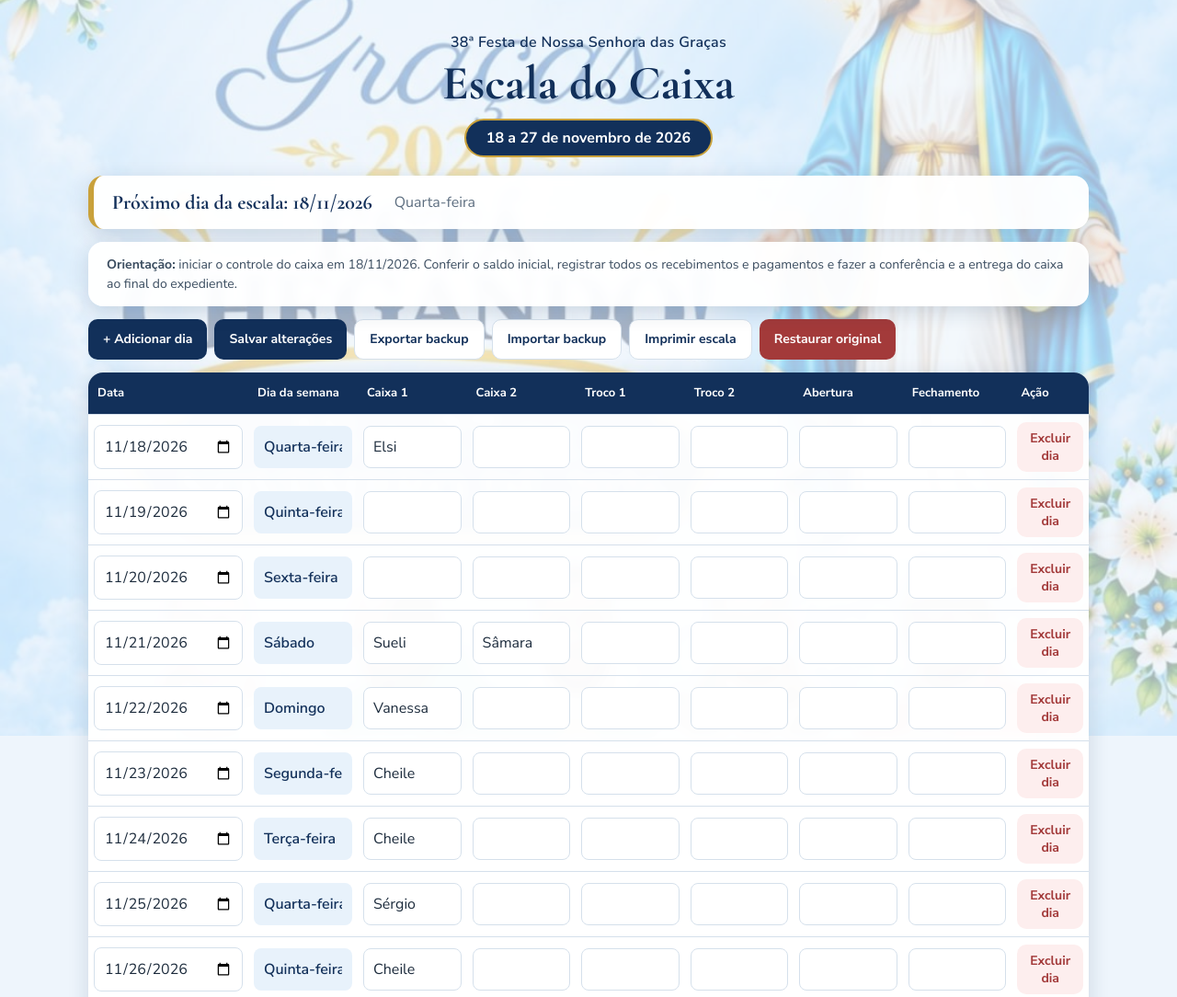
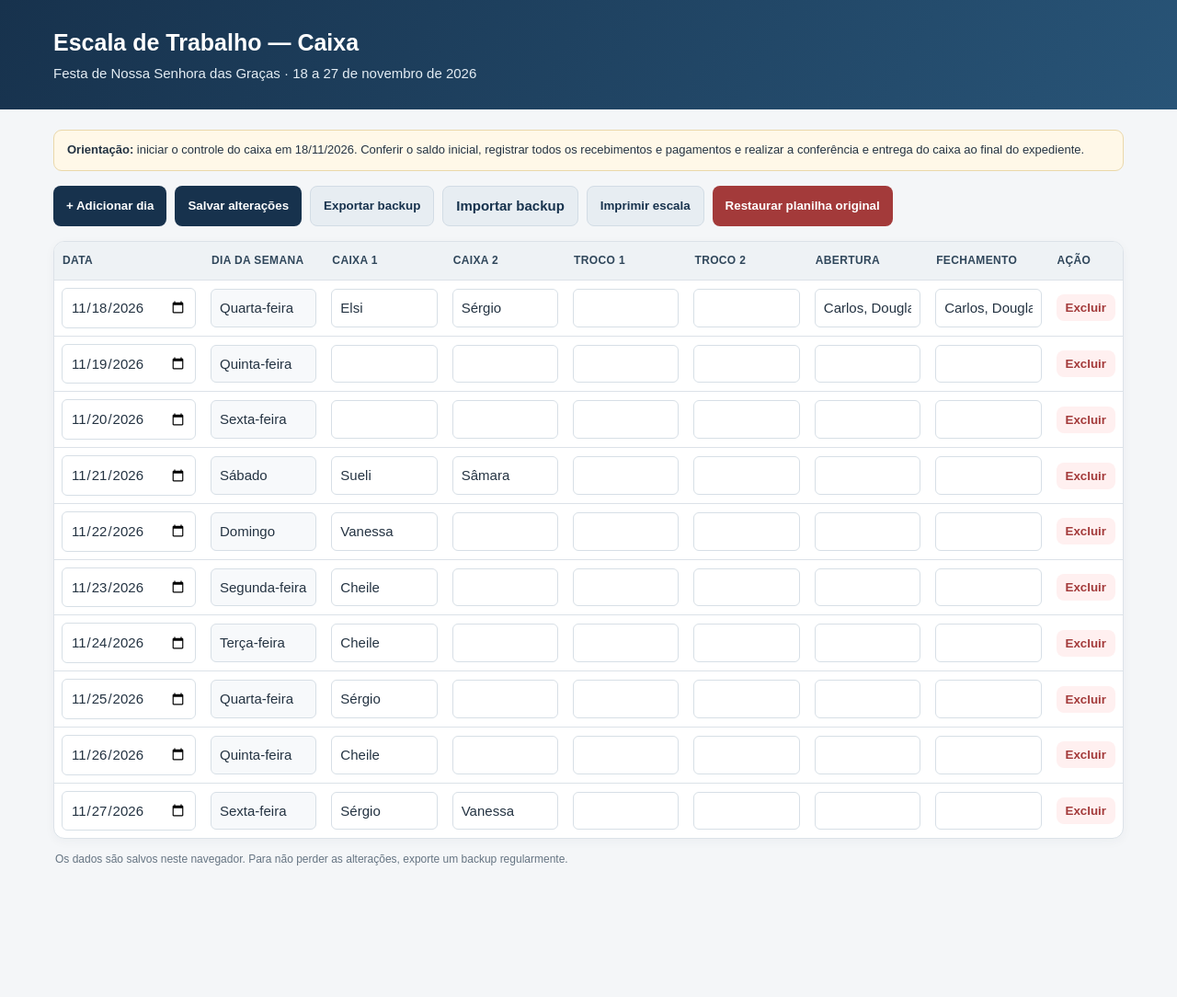
Before and after one commit to Carlos-1210/escala-caixa, a plain HTML site: page index.html in a window 1280 px wide. Shown: the top 1084 px of the page at 92% size. After the commit the page ends 974 px from the top, so only its background shows below. Drawn offline with nearby package versions, Linux system fonts and the light colour scheme.

Commit message:
Add files via upload

```diff
--- a/index.html
+++ b/index.html
@@ -2,117 +2,47 @@
 <html lang="pt-BR">
 <head>
 <meta charset="UTF-8">
-<meta name="viewport" content="width=device-width, initial-scale=1, viewport-fit=cover">
-<meta name="theme-color" content="#12305a">
-<link rel="manifest" href="manifest.json">
-<link rel="icon" href="icon-192.png">
-<link rel="apple-touch-icon" href="icon-192.png">
-<meta name="mobile-web-app-capable" content="yes">
-<meta name="apple-mobile-web-app-capable" content="yes">
-<meta name="apple-mobile-web-app-title" content="Caixa da Festa">
-<title>Escala do Caixa — 38ª Festa de Nossa Senhora das Graças 2026</title>
-<link rel="preconnect" href="https://fonts.googleapis.com">
-<link rel="preconnect" href="https://fonts.gstatic.com" crossorigin>
-<link href="https://fonts.googleapis.com/css2?family=Cormorant+Garamond:wght@600;700&family=Nunito+Sans:wght@400;600;700&display=swap" rel="stylesheet">
+<meta name="viewport" content="width=device-width, initial-scale=1">
+<title>Controle de Caixa — Festa Nossa Senhora das Graças 2026</title>
 <style>
-:root{--navy:#12305a;--navy2:#1d4a82;--gold:#c9a13b;--sky:#e8f2fb;--ink:#1c2b3c;--muted:#5d6e80;--line:#d5e0eb;--ok:#2f7d4f;--fundo-opacidade:.30;--danger:#a33a3a}
-*{box-sizing:border-box}
-html{-webkit-text-size-adjust:100%}
-body{margin:0;font:16px/1.5 "Nunito Sans",Arial,sans-serif;color:var(--ink);min-height:100vh;
- padding:env(safe-area-inset-top) 0 env(safe-area-inset-bottom)}
-/* Imagem de fundo fixa (funciona também no iPhone) */
-body{background:#eef5fc}
-body::before{content:"";position:fixed;inset:0;z-index:-1;opacity:var(--fundo-opacidade);
- background:url("fundo.jpg") center 22%/cover no-repeat}
-.wrap{max-width:1120px;margin:0 auto;padding:0 16px}
-header{padding:34px 0 20px;text-align:center;color:var(--navy)}
-header .ed{margin:0;font-weight:600;letter-spacing:.02em}
-header h1{font:700 clamp(30px,6vw,52px)/1.05 "Cormorant Garamond",Georgia,serif;margin:6px 0 10px}
-header .dt{display:inline-block;background:var(--navy);color:#fff;border:2px solid var(--gold);border-radius:999px;padding:7px 22px;font-weight:700;color:#fff}
-.panel{background:rgba(255,255,255,.95);border-radius:16px;box-shadow:0 6px 22px rgba(18,48,90,.16);backdrop-filter:blur(6px);-webkit-backdrop-filter:blur(6px)}
-.today{display:flex;flex-wrap:wrap;gap:6px 24px;align-items:center;padding:16px 20px;margin-bottom:14px;border-left:6px solid var(--gold)}
-.today strong{font:700 22px "Cormorant Garamond",Georgia,serif;color:var(--navy)}
-.today span{color:var(--muted)}
-.guide{padding:14px 20px;margin-bottom:14px;font-size:14px;color:#3b4d60}
-.toolbar{display:flex;flex-wrap:wrap;gap:8px;margin-bottom:14px}
-button,.filelabel{font:700 14px "Nunito Sans",Arial,sans-serif;border:0;border-radius:10px;padding:11px 16px;cursor:pointer;background:var(--navy);color:#fff;min-height:44px;display:inline-flex;align-items:center;justify-content:center}
-button:hover,.filelabel:hover{background:var(--navy2)}
-button.sec,.filelabel{background:#fff;color:var(--navy);border:1px solid var(--line)}
-button.sec:hover,.filelabel:hover{background:var(--sky)}
-button.danger{background:var(--danger)}
-.filelabel input{display:none}
-:focus-visible{outline:3px solid var(--gold);outline-offset:2px}
-.tablewrap{overflow:hidden}
-table{width:100%;border-collapse:collapse}
-th{background:var(--navy);color:#fff;text-align:left;font-size:13px;padding:13px 10px;font-weight:700}
-td{padding:8px 6px;border-top:1px solid var(--line);vertical-align:middle}
-td input{width:100%;min-width:90px;border:1px solid var(--line);border-radius:8px;padding:10px;font:inherit;background:#fff;color:var(--ink)}
-td input.day{background:var(--sky);border-color:transparent;font-weight:600;color:var(--navy)}
-tr.hoje td{background:#fff7de}
-tr.hoje td input{border-color:var(--gold)}
-.badge{display:inline-block;margin-left:6px;background:var(--gold);color:#fff;border-radius:6px;padding:1px 8px;font-size:12px;font-weight:700}
-.remove{background:#fdeeee;color:var(--danger);padding:8px 12px;min-height:40px}
-.remove:hover{background:#f9d9d9}
-.empty{padding:30px;text-align:center;color:var(--muted)}
-footer{color:var(--muted);font-size:13px;margin:16px 0 34px;text-align:center}
-/* Celular: cada dia vira um cartão */
-@media(max-width:820px){
- thead{display:none}
- table,tbody,tr,td{display:block;width:100%}
- tr{padding:12px 14px;border-top:1px solid var(--line)}
- tr:first-child{border-top:0}
- td{border:0;padding:5px 0;display:grid;grid-template-columns:104px 1fr;align-items:center;gap:8px}
- td::before{content:attr(data-l);font-weight:700;font-size:13px;color:var(--navy)}
- td.actions{display:block;padding-top:8px}
- td.actions::before{content:none}
- .remove{width:100%}
- .toolbar button,.filelabel{flex:1 1 45%}
- .today strong{font-size:20px}
-}
-@media print{
- body::before{display:none}body{background:#fff}header,footer{color:#000}
- header .dt{background:none;color:#000;border-color:#000}
- .toolbar,.actions,th:last-child,.guide{display:none!important}
- .panel{box-shadow:none;backdrop-filter:none}
- td input{border:0;padding:4px}
-}
-@media(prefers-reduced-motion:reduce){*{transition:none!important}}
+:root{--navy:#17324d;--gold:#c49a42;--bg:#f4f6f8;--line:#dce2e8;--ink:#243342}
+*{box-sizing:border-box}body{margin:0;background:var(--bg);font:15px/1.45 Arial,sans-serif;color:var(--ink)}
+header{background:linear-gradient(120deg,#17324d,#285477);color:white;padding:28px 20px}
+.wrap{max-width:1200px;margin:auto;padding:0 18px}header h1{margin:0 0 5px;font-size:25px}header p{margin:0;color:#e4edf4}
+main{max-width:1200px;margin:22px auto;padding:0 18px}.toolbar{display:flex;flex-wrap:wrap;gap:9px;margin-bottom:16px}
+button,.filelabel{border:0;border-radius:8px;padding:10px 14px;font-weight:700;cursor:pointer;background:var(--navy);color:white}
+button.secondary,.filelabel{background:#e7edf2;color:var(--navy);border:1px solid #d2dce5}
+button.danger{background:#a33a3a}.filelabel input{display:none}
+.notice{background:#fff8e8;border:1px solid #ead8aa;padding:12px 14px;border-radius:9px;margin:0 0 16px;font-size:13px}
+.card{background:white;border:1px solid var(--line);border-radius:12px;overflow:hidden;box-shadow:0 3px 12px #17324d0a}
+.tablewrap{overflow-x:auto}table{width:100%;border-collapse:collapse;min-width:980px}th{background:#eef2f5;color:#30475b;text-align:left;font-size:12px;text-transform:uppercase;letter-spacing:.03em;padding:12px 9px}
+td{padding:8px;border-top:1px solid var(--line);vertical-align:middle}td input{width:100%;min-width:100px;border:1px solid #d7dfe6;border-radius:6px;padding:9px;font:inherit;color:var(--ink);background:#fff}
+td input[type=date]{min-width:140px}td .day{background:#f7f9fb}
+.actions{white-space:nowrap} .remove{background:#fff0f0;color:#a33a3a;padding:7px 10px}
+footer{color:#657482;font-size:12px;margin:14px 2px 30px}.empty{padding:30px;text-align:center;color:#667}
+@media(max-width:600px){header h1{font-size:21px}.toolbar button,.filelabel{flex:1;text-align:center}}
 </style>
 </head>
 <body>
-<header><div class="wrap">
- <p class="ed">38ª Festa de Nossa Senhora das Graças</p>
- <h1>Escala do Caixa</h1>
- <span class="dt">18 a 27 de novembro de 2026</span>
-</div></header>
-
-<main class="wrap">
- <section class="panel today" id="today" aria-live="polite"></section>
- <section class="panel guide"><strong>Orientação:</strong> iniciar o controle do caixa em 18/11/2026. Conferir o saldo inicial, registrar todos os recebimentos e pagamentos e fazer a conferência e a entrega do caixa ao final do expediente.</section>
-
+<header><div class="wrap"><h1>Escala de Trabalho — Caixa</h1><p>Festa de Nossa Senhora das Graças · 18 a 27 de novembro de 2026</p></div></header>
+<main>
+<div class="notice"><strong>Orientação:</strong> iniciar o controle do caixa em 18/11/2026. Conferir o saldo inicial, registrar todos os recebimentos e pagamentos e realizar a conferência e entrega do caixa ao final do expediente.</div>
 <div class="toolbar">
 <button id="add">+ Adicionar dia</button>
 <button id="save">Salvar alterações</button>
-  <button class="sec" id="export">Exportar backup</button>
+<button class="secondary" id="export">Exportar backup</button>
 <label class="filelabel">Importar backup<input type="file" id="import" accept=".json,application/json"></label>
-  <button class="sec" id="print">Imprimir escala</button>
-  <button class="danger" id="reset">Restaurar original</button>
+<button class="secondary" id="print">Imprimir escala</button>
+<button class="danger" id="reset">Restaurar planilha original</button>
 </div>
-
- <section class="panel tablewrap">
-  <table>
-   <thead><tr><th>Data</th><th>Dia da semana</th><th>Caixa 1</th><th>Caixa 2</th><th>Troco 1</th><th>Troco 2</th><th>Abertura</th><th>Fechamento</th><th>Ação</th></tr></thead>
-   <tbody id="rows"></tbody>
-  </table>
-  <div id="empty" class="empty" hidden>Nenhum dia cadastrado. Toque em “Adicionar dia”.</div>
- </section>
+<section class="card"><div class="tablewrap"><table>
+<thead><tr><th>Data</th><th>Dia da semana</th><th>Caixa 1</th><th>Caixa 2</th><th>Troco 1</th><th>Troco 2</th><th>Abertura</th><th>fechamento</th><th>Ação</th></tr></thead>
+<tbody id="rows"></tbody></table></div><div id="empty" class="empty" hidden>Nenhum dia cadastrado. Clique em “Adicionar dia”.</div></section>
+<footer>Os dados são salvos neste navegador. Para não perder as alterações, exporte um backup regularmente.</footer>
 </main>
-<footer class="wrap">Os dados ficam salvos neste aparelho. Exporte um backup com frequência para não perder as alterações.</footer>
-
 <script>
-// Cada linha: [data, caixa1, caixa2, troco1, troco2, fechamento, abertura]
-const original=[
-["2026-11-18","Elsi","","","","",""],
+const original = [
+["2026-11-18","Elsi","Sérgio","","","Carlos, Douglas e Dijalma","Carlos, Douglas e Dijalma"],
 ["2026-11-19","","","","","",""],
 ["2026-11-20","","","","","",""],
 ["2026-11-21","Sueli","Sâmara","","","",""],
@@ -124,76 +54,48 @@ const original=[
 ["2026-11-27","Sérgio","Vanessa","","","",""]
 ];
 const key="escalaCaixaNossaSenhora2026";
-// Colunas editáveis: rótulo e posição dentro de cada linha de dados
-const cols=[["Caixa 1",1],["Caixa 2",2],["Troco 1",3],["Troco 2",4],["Abertura",6],["Fechamento",5]];
+let data=load();
+function load(){try{const x=JSON.parse(localStorage.getItem(key));return Array.isArray(x)?x:structuredClone(original)}catch(e){return structuredClone(original)}}
 const weekdays=["Domingo","Segunda-feira","Terça-feira","Quarta-feira","Quinta-feira","Sexta-feira","Sábado"];
-let data=load();
-
-function load(){try{const x=JSON.parse(localStorage.getItem(key));return Array.isArray(x)?x:structuredClone(original)}catch(e){return structuredClone(original)}}
-function store(){try{localStorage.setItem(key,JSON.stringify(data))}catch(e){}}
-function dayName(d){if(!d)return"";const x=new Date(d+"T12:00:00");return isNaN(x)?"":weekdays[x.getDay()]}
+function dayName(date){if(!date)return "";const d=new Date(date+"T12:00:00");return isNaN(d)?"":weekdays[d.getDay()]}
 function esc(v){return String(v??"").replace(/[&<>"']/g,c=>({"&":"&amp;","<":"&lt;",">":"&gt;",'"':"&quot;","'":"&#39;"}[c]))}
-function todayISO(){const d=new Date();return d.getFullYear()+"-"+String(d.getMonth()+1).padStart(2,"0")+"-"+String(d.getDate()).padStart(2,"0")}
-function fmt(d){const p=d.split("-");return p.length===3?p[2]+"/"+p[1]+"/"+p[0]:d}
-
-function renderToday(){
- const el=document.getElementById("today"),t=todayISO(),r=data.find(x=>x[0]===t);
- if(r){
-  const names=[r[1],r[2]].filter(Boolean).join(" e ")||"ainda não definido";
-  el.innerHTML=`<strong>Hoje, ${fmt(t)} · ${dayName(t)}</strong><span>Caixa: ${esc(names)}</span>`;
- }else{
-  const next=data.map(x=>x[0]).filter(d=>d>t).sort()[0];
-  el.innerHTML=next?`<strong>Próximo dia da escala: ${fmt(next)}</strong><span>${dayName(next)}</span>`:`<strong>Escala da festa</strong><span>18 a 27 de novembro de 2026</span>`;
- }
-}
-
 function render(){
- const body=document.getElementById("rows"),t=todayISO();
- body.innerHTML="";
+ const body=document.getElementById("rows");body.innerHTML="";
  document.getElementById("empty").hidden=data.length>0;
  data.forEach((r,i)=>{
  const tr=document.createElement("tr");
-  if(r[0]===t)tr.className="hoje";
-  let h=`<td data-l="Data"><input type="date" data-row="${i}" data-idx="0" value="${esc(r[0])}" aria-label="Data"></td>`;
-  h+=`<td data-l="Dia"><input class="day" value="${esc(dayName(r[0]))}" readonly aria-label="Dia da semana">${r[0]===t?'<span class="badge">Hoje</span>':""}</td>`;
-  cols.forEach(([l,idx])=>{h+=`<td data-l="${l}"><input type="text" data-row="${i}" data-idx="${idx}" value="${esc(r[idx])}" aria-label="${l}"></td>`});
-  h+=`<td class="actions"><button class="remove" data-remove="${i}">Excluir dia</button></td>`;
-  tr.innerHTML=h;body.appendChild(tr);
+ const fields=["date","day","caixa1","caixa2","troco1","troco2","fechamento","abertura"];
+ const vals=[r[0],dayName(r[0]),r[1],r[2],r[3],r[4],r[5],r[6]];
+ tr.innerHTML=fields.map((f,j)=>`<td>${j===1?`<input class="day" value="${esc(vals[j])}" readonly aria-label="Dia da semana">`:`<input ${j===0?'type="date"':'type="text"'} data-row="${i}" data-field="${j}" value="${esc(vals[j])}" aria-label="${f}">`}</td>`).join("")+
+ `<td class="actions"><button class="remove" data-remove="${i}" title="Excluir dia">Excluir</button></td>`;
+ body.appendChild(tr);
  });
- renderToday();
 }
-
+function save(){localStorage.setItem(key,JSON.stringify(data));alert("Alterações salvas neste navegador.");}
 document.getElementById("rows").addEventListener("input",e=>{
- const el=e.target;if(el.dataset.idx===undefined)return;
- const i=+el.dataset.row,j=+el.dataset.idx;
- data[i][j]=el.value;
- if(j===0)el.closest("tr").querySelector(".day").value=dayName(el.value);
- store();
- if(j===0||j===1||j===2)renderToday();
+ const el=e.target;if(!el.dataset.field)return;const i=+el.dataset.row,j=+el.dataset.field;
+ if(j===0){data[i][0]=el.value;const day=el.closest("tr").querySelector(".day");day.value=dayName(el.value)}
+ else data[i][j-1]=el.value;
+ localStorage.setItem(key,JSON.stringify(data));
 });
 document.getElementById("rows").addEventListener("click",e=>{
- const b=e.target.closest("[data-remove]");if(!b)return;
- if(confirm("Excluir este dia da escala?")){data.splice(+b.dataset.remove,1);store();render()}
+ if(e.target.dataset.remove!==undefined){if(confirm("Excluir este dia da escala?")){data.splice(+e.target.dataset.remove,1);localStorage.setItem(key,JSON.stringify(data));render()}}
 });
-document.getElementById("add").onclick=()=>{data.push(["","","","","","",""]);render();window.scrollTo({top:document.body.scrollHeight,behavior:"smooth"})};
-document.getElementById("save").onclick=()=>{store();alert("Alterações salvas neste aparelho.")};
+document.getElementById("add").onclick=()=>{data.push(["","","","","","",""]);render();};
+document.getElementById("save").onclick=save;
 document.getElementById("print").onclick=()=>window.print();
-document.getElementById("reset").onclick=()=>{if(confirm("Restaurar os dados originais? As alterações atuais serão substituídas.")){data=structuredClone(original);store();render()}};
+document.getElementById("reset").onclick=()=>{if(confirm("Restaurar os dados originais da planilha? As alterações atuais serão substituídas.")){data=structuredClone(original);localStorage.setItem(key,JSON.stringify(data));render()}};
 document.getElementById("export").onclick=()=>{
  const blob=new Blob([JSON.stringify(data,null,2)],{type:"application/json"}),a=document.createElement("a");
  a.href=URL.createObjectURL(blob);a.download="backup_escala_caixa.json";a.click();URL.revokeObjectURL(a.href);
 };
 document.getElementById("import").onchange=async e=>{
  const f=e.target.files[0];if(!f)return;
- try{
-  const p=JSON.parse(await f.text());
-  if(!Array.isArray(p)||p.some(r=>!Array.isArray(r)||r.length!==7))throw Error();
-  data=p;store();render();alert("Backup importado com sucesso.");
- }catch(err){alert("Não foi possível importar. Escolha um arquivo de backup (.json) gerado por esta página.")}
+ try{const parsed=JSON.parse(await f.text());if(!Array.isArray(parsed)||parsed.some(r=>!Array.isArray(r)||r.length!==7))throw Error();
+ data=parsed;localStorage.setItem(key,JSON.stringify(data));render();alert("Backup importado com sucesso.");
+ }catch(err){alert("Não foi possível importar. Selecione um backup JSON válido desta aplicação.");}
  e.target.value="";
 };
 render();
-if("serviceWorker" in navigator){window.addEventListener("load",()=>navigator.serviceWorker.register("sw.js").catch(()=>{}))}
 </script>
-</body>
-</html>
+</body></html>
```
Lines whose indentation alone changed are shown as unchanged.
